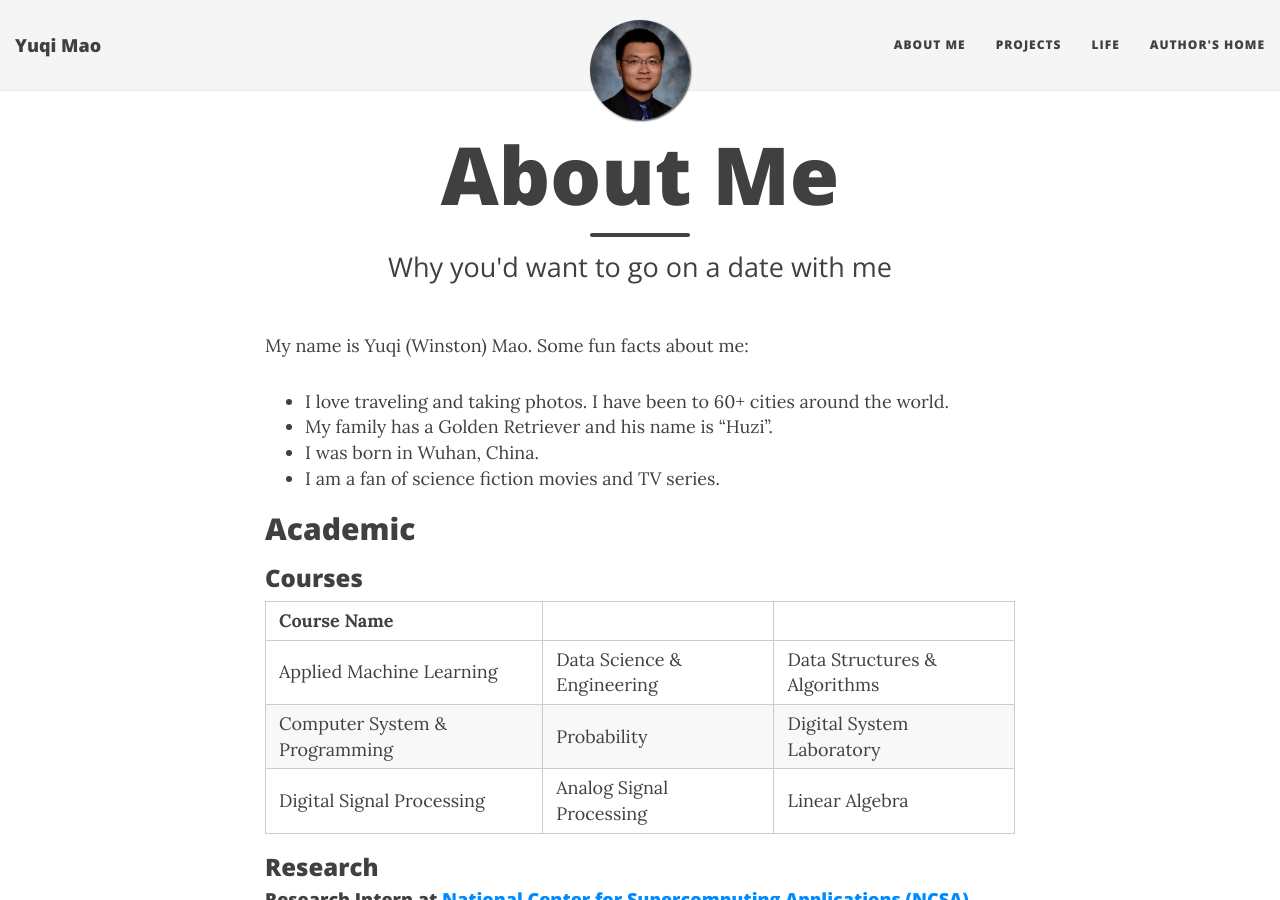
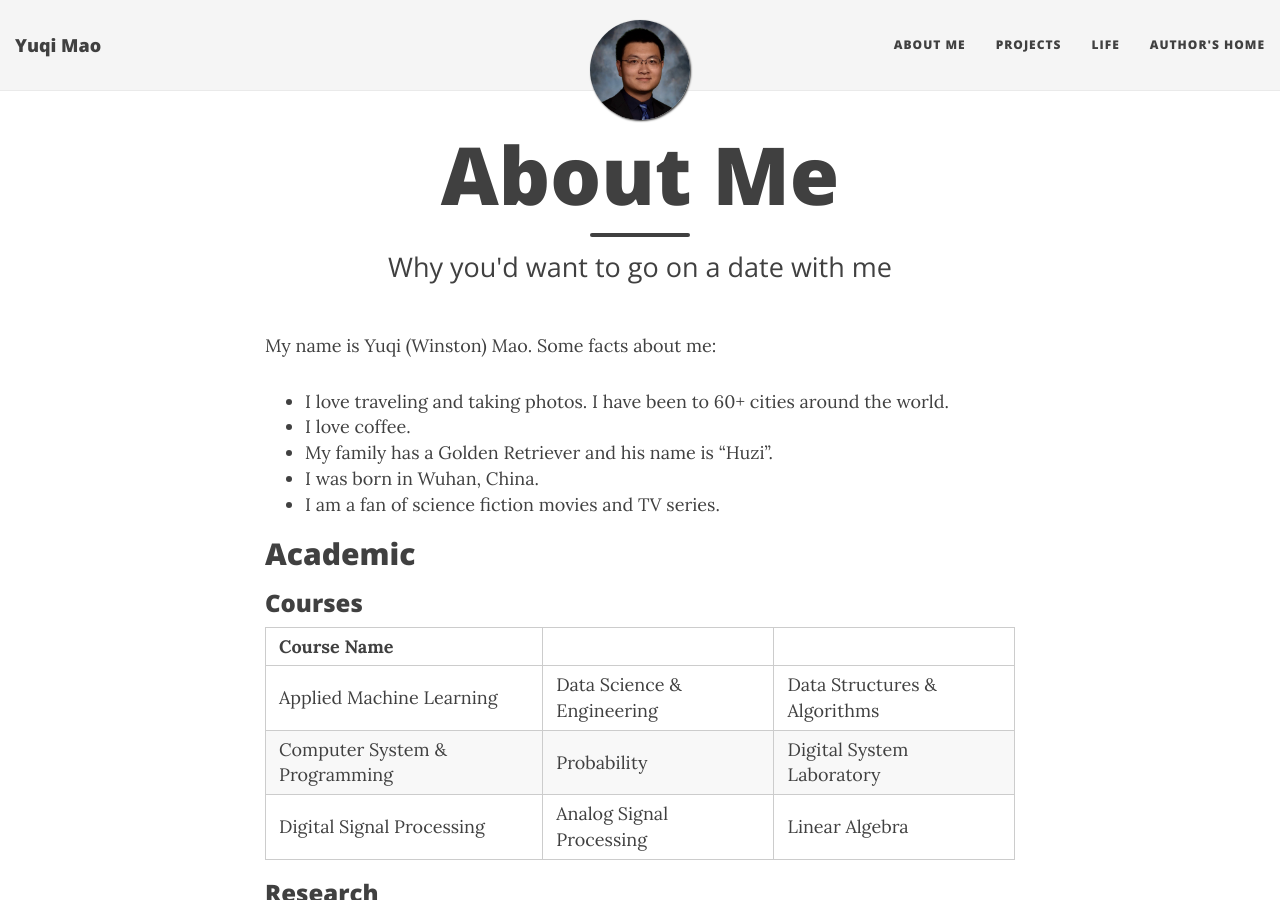
Before and after one commit to yqmao17/yqmao17.github.io, a Jekyll site: the page built from aboutme.md, in a window 1280 px wide and 900 px high. Built offline with Jekyll 4.4.1, drawn with Linux system fonts in a browser that asks for light colours; nearby versions of some CDN libraries.

Commit message:
update aboutme

```diff
--- a/aboutme.md
+++ b/aboutme.md
@@ -4,8 +4,9 @@ title: About Me
 subtitle: Why you'd want to go on a date with me
 ---
 
-My name is Yuqi (Winston) Mao. Some fun facts about me:
+My name is Yuqi (Winston) Mao. Some facts about me:
 - I love traveling and taking photos. I have been to 60+ cities around the world.
+- I love coffee.
 - My family has a Golden Retriever and his name is "Huzi".
 - I was born in Wuhan, China.
 - I am a fan of science fiction movies and TV series.
```
